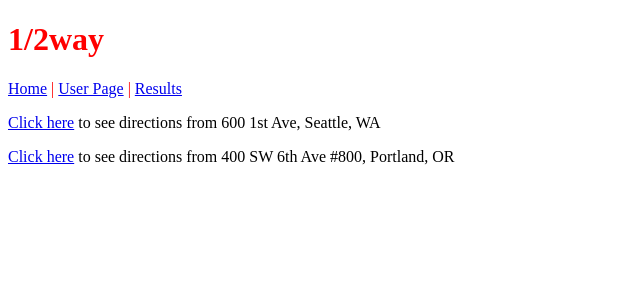
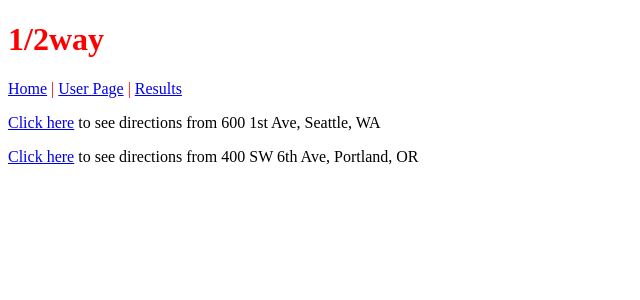
Before and after one commit to jmcnamara44/capstone-planning, a React app: page /#/results in a window 1280 px wide. Shown: the top 300 px of the page, without its empty margins (0-640 px from the left). Built offline with nearby package versions, Linux system fonts and the light colour scheme.

Commit message:
give the user a link to directions from a hard-coded starting location to a hard-coded ending location on the Result page.

```diff
--- a/src/components/Result.jsx
+++ b/src/components/Result.jsx
@@ -6,22 +6,19 @@ function Result(props){
   const globalComma = /,/g;
   let address1Search =  props.address1.replace(globalSpace, '+');
   let address2Search = props.address2.replace(globalSpace, '+');
-  address1Search =  address1Search.replace(globalComma, '');
-  address2Search = address2Search.replace(globalComma, '');
+  let address1Parsed =  address1Search.replace(globalComma, '');
+  let address2Parsed = address2Search.replace(globalComma, '');
+  let address1Directions = 'https://www.google.com/maps/dir/' + address1Parsed + '/' + address2Parsed;
+  let address2Directions = 'https://www.google.com/maps/dir/' + address2Parsed + '/' + address1Parsed;
+
+
   console.log(address1Search);
   console.log(address2Search);
 
-  function handleTrimAddress() {
-    address1Search = props.address1.replace(' ', '+');
-    address2Search = props.address2.replace(' ', '+');
-  }
-
-
-
   return (
     <div>
-      <p><a href='https://www.google.com/maps' target='_blank'>Click here</a> to see directions from {props.address1}</p>
-      <p><a href='https://www.google.com/maps' target='_blank'>Click here</a> to see directions from {props.address2}</p>
+      <p><a href={address1Directions} target='_blank'>Click here</a> to see directions from {props.address1}</p>
+      <p><a href={address2Directions} target='_blank'>Click here</a> to see directions from {props.address2}</p>
     </div>
   );
 }
--- a/src/components/ResultList.jsx
+++ b/src/components/ResultList.jsx
@@ -5,7 +5,7 @@ function ResultList(){
   return (
     <div>
       <Result address1='600 1st Ave, Seattle, WA'
-        address2='400 SW 6th Ave #800, Portland, OR'/>
+        address2='400 SW 6th Ave, Portland, OR'/>
     </div>
   );
 }
```
